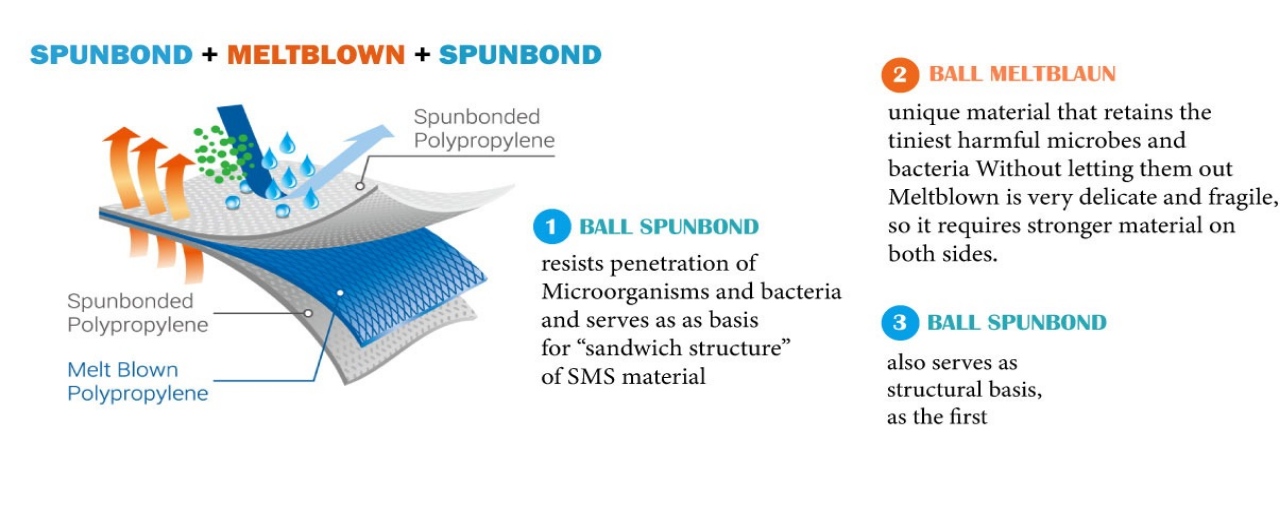
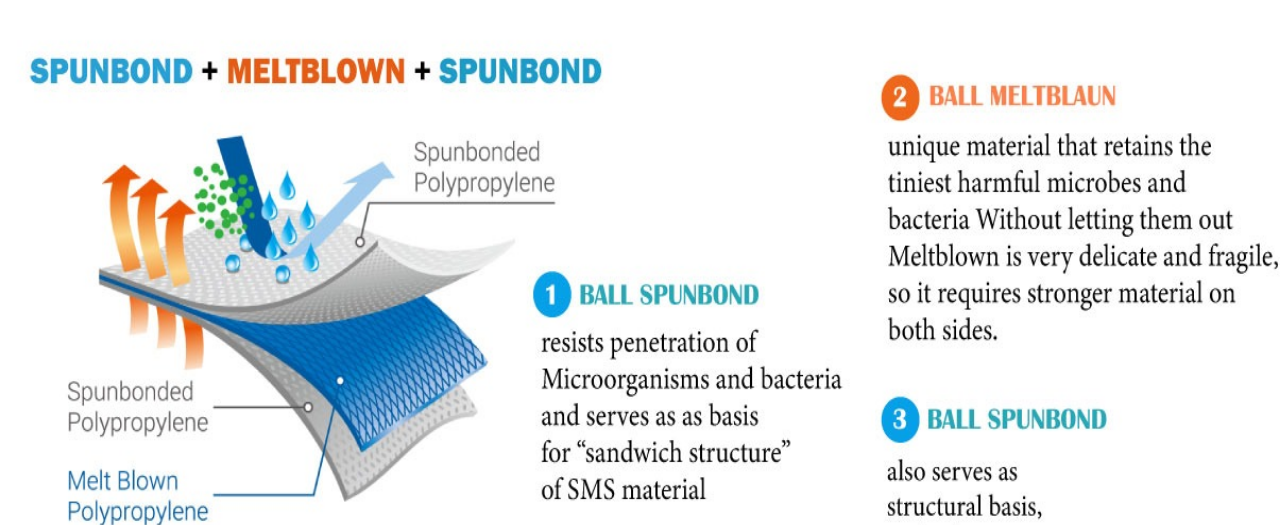
Before and after one commit to rathodugam/Glory-PPE-kit, a plain HTML site: page PAGE/mask.html in a window 1280 px wide. Shown: the top 525 px of the page. Drawn offline with nearby package versions, Linux system fonts and the light colour scheme.

Commit message:
change image size

```diff
--- a/PAGE/mask.html
+++ b/PAGE/mask.html
@@ -25,7 +25,7 @@
 <body>
     <div class="container-fluid">
         <div class="row">
-            <img src="../image/mask.jpg" class="img responsive" width="100%" height="500px">
+            <img src="../image/mask.jpg" class="img responsive" width="100%" height="650px">
         </div>
     </div>
     <div class="container">
```
